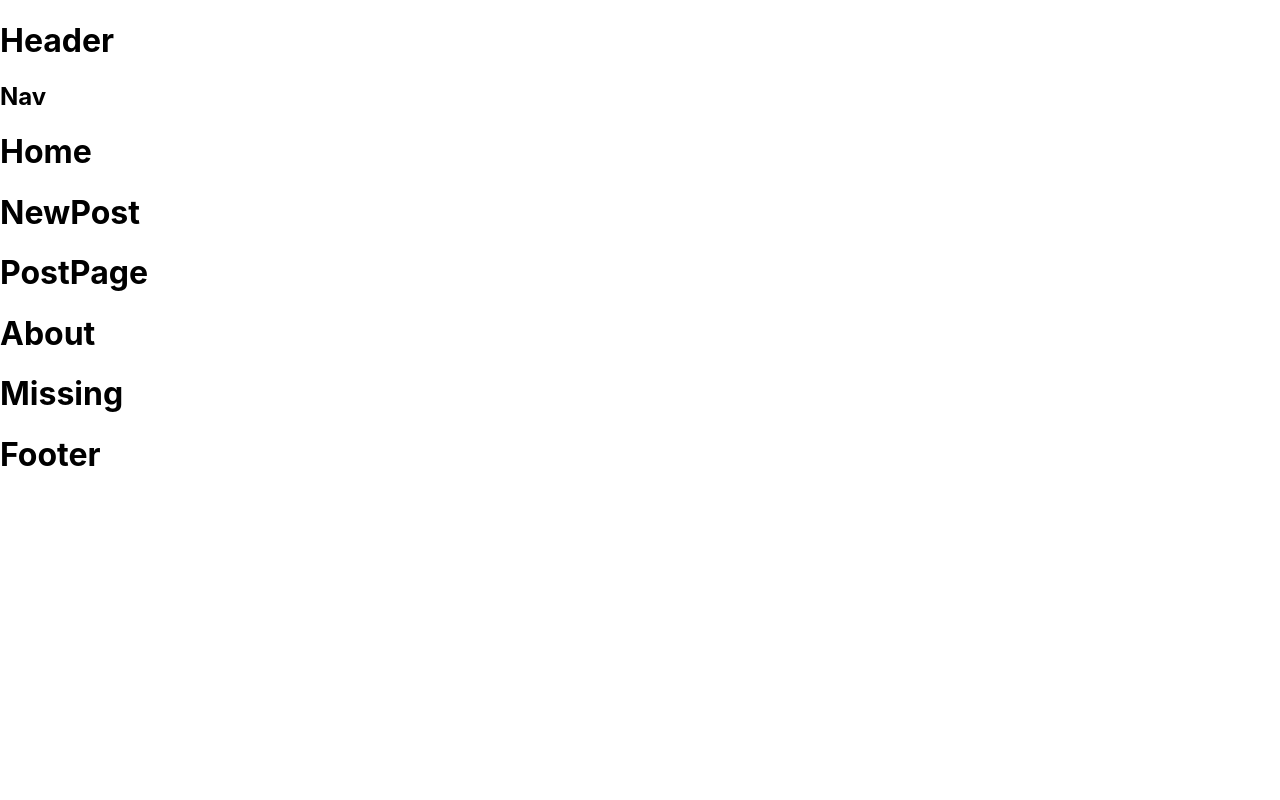
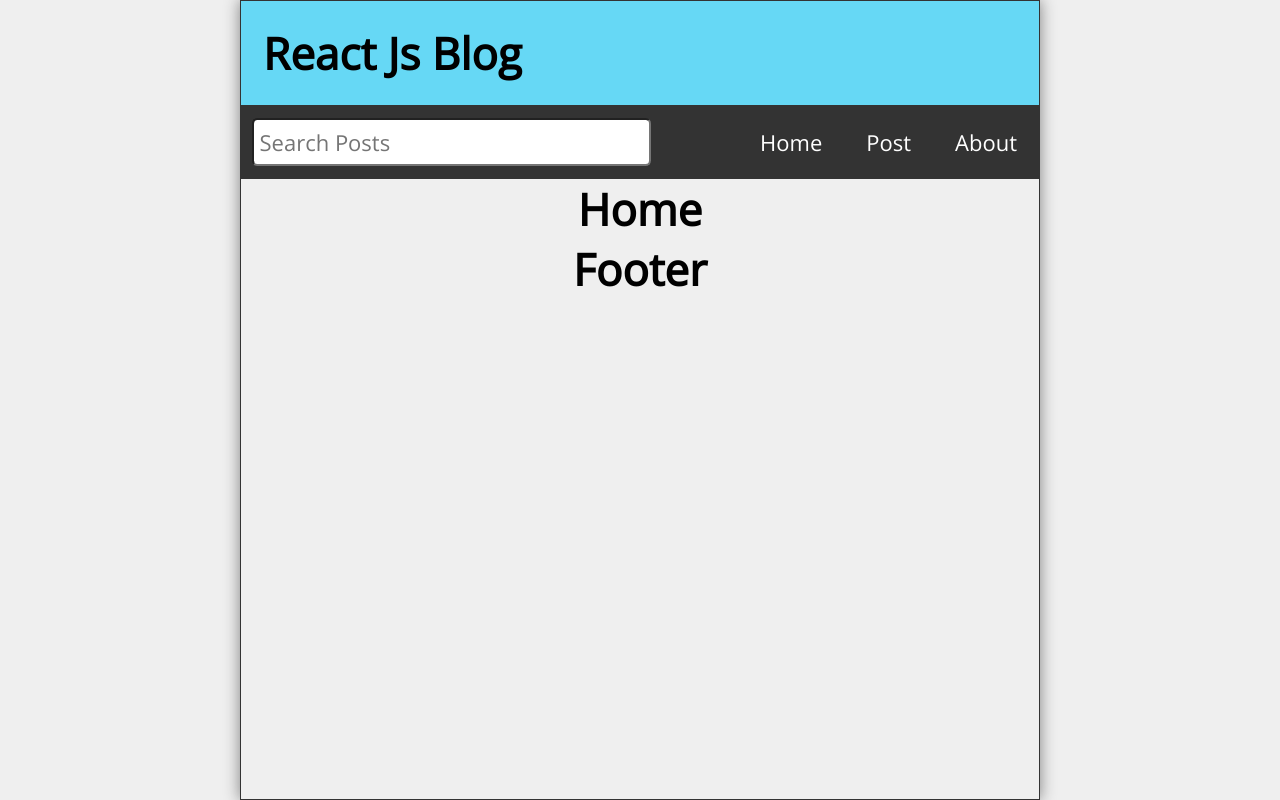
Before and after one commit to uLatipov/rc_router, a React (Create React App) app: page / in a window 1280 px wide. Built offline with nearby package versions, Linux system fonts and the light colour scheme.

Commit message:
Fully migrate to react-router-dom v6

```diff
--- a/package.json
+++ b/package.json
@@ -8,7 +8,7 @@
     "@testing-library/user-event": "^13.5.0",
     "react": "^18.2.0",
     "react-dom": "^18.2.0",
-    "react-router-dom": "^6.10.0",
+    "react-router-dom": "^6.2.2",
     "react-scripts": "5.0.1",
     "web-vitals": "^2.1.4"
   },
--- a/src/App.js
+++ b/src/App.js
@@ -6,24 +6,57 @@ import Home from "./Home";
 import NewPost from "./NewPost";
 import PostPage from "./PostPage";
 import About from "./About";
-import Missing from "./Missing";
+import NoMatch from "./NoMatch";
 
-import { Route, Switch, useHistory } from "react-router-dom";
+import { Routes, Route } from "react-router-dom";
 
 import { useState, useEffect } from "react";
+import Pagelayout from "./Pagelayout";
 
 function App() {
+	const [posts, setPosts] = useState([
+		{
+			id: 1,
+			title: "My First Post",
+			datetime: "July 01, 2021 11:17:36 AM",
+			body: "Lorem ipsum dolor sit amet consectetur adipisicing elit. Quis consequatur expedita, assumenda similique non optio! Modi nesciunt excepturi corrupti atque blanditiis quo nobis, non optio quae possimus illum exercitationem ipsa!",
+		},
+		{
+			id: 2,
+			title: "My 2nd Post",
+			datetime: "July 01, 2021 11:17:36 AM",
+			body: "Lorem ipsum dolor sit amet consectetur adipisicing elit. Quis consequatur expedita, assumenda similique non optio! Modi nesciunt excepturi corrupti atque blanditiis quo nobis, non optio quae possimus illum exercitationem ipsa!",
+		},
+		{
+			id: 3,
+			title: "My 3rd Post",
+			datetime: "July 01, 2021 11:17:36 AM",
+			body: "Lorem ipsum dolor sit amet consectetur adipisicing elit. Quis consequatur expedita, assumenda similique non optio! Modi nesciunt excepturi corrupti atque blanditiis quo nobis, non optio quae possimus illum exercitationem ipsa!",
+		},
+		{
+			id: 4,
+			title: "My Fourth Post",
+			datetime: "July 01, 2021 11:17:36 AM",
+			body: "Lorem ipsum dolor sit amet consectetur adipisicing elit. Quis consequatur expedita, assumenda similique non optio! Modi nesciunt excepturi corrupti atque blanditiis quo nobis, non optio quae possimus illum exercitationem ipsa!",
+		},
+	]);
+	const [search, setSearch] = useState("");
+	const [searchResults, setSearchResults] = useState([]);
+
 	return (
-		<div className="App">
-			<Header />
-			<Nav />
-			<Home />
-			<NewPost />
-			<PostPage />
-			<About />
-			<Missing />
-			<Footer />
-		</div>
+		<Routes>
+			<Route
+				path="/"
+				element={<Pagelayout search={search} setSearch={setSearch} />}
+			>
+				<Route index element={<Home posts={posts} />} />
+				<Route path="post" element={<NewPost />}>
+					<Route path=":id" element={<PostPage />} />
+				</Route>
+				<Route path="about" element={<About />} />
+				<Route path="*" element={<NoMatch />} />
+			</Route>
+		</Routes>
 	);
 }
 
--- a/src/Header.js
+++ b/src/Header.js
@@ -1,7 +1,7 @@
-const Header = () => {
+const Header = ({ title }) => {
 	return (
-		<header>
-			<h1>Header</h1>
+		<header className="Header">
+			<h1>{title}</h1>
 		</header>
 	);
 };
--- a/src/Missing.js
+++ /dev/null
@@ -1,9 +0,0 @@
-const Missing = () => {
-	return (
-		<main>
-			<h1>Missing</h1>
-		</main>
-	);
-};
-
-export default Missing;
--- a/src/Nav.js
+++ b/src/Nav.js
@@ -1,7 +1,29 @@
-const Nav = () => {
+import { Link } from "react-router-dom";
+
+const Nav = ({ search, setSearch }) => {
 	return (
-		<nav>
-			<h2>Nav</h2>
+		<nav className="Nav">
+			<form className="searchForm" onSubmit={(e) => e.preventDefault()}>
+				<label htmlFor="search">Search Post</label>
+				<input
+					id="search"
+					type="text"
+					placeholder="Search Posts"
+					value={search}
+					onChange={(e) => setSearch(e.target.value)}
+				/>
+			</form>
+			<ul>
+				<li>
+					<Link to="/"> Home </Link>
+				</li>
+				<li>
+					<Link to="/post"> Post </Link>
+				</li>
+				<li>
+					<Link to="/about"> About </Link>
+				</li>
+			</ul>
 		</nav>
 	);
 };
--- /dev/null
+++ b/src/NoMatch.js
@@ -0,0 +1,9 @@
+const NoMatch = () => {
+	return (
+		<main>
+			<h1>NoMatch</h1>
+		</main>
+	);
+};
+
+export default NoMatch;
--- /dev/null
+++ b/src/Pagelayout.js
@@ -0,0 +1,20 @@
+import { Outlet } from "react-router-dom";
+import Nav from "./Nav";
+import Header from "./Header";
+import Footer from "./Footer";
+
+const Pagelayout = ({ search, setSearch }) => {
+	return (
+		<div className="App">
+			<Header title={"React Js Blog"} />
+
+			<Nav search={search} setSearch={setSearch} />
+
+			<Outlet />
+
+			<Footer />
+		</div>
+	);
+};
+
+export default Pagelayout;
--- a/src/index.css
+++ b/src/index.css
@@ -1,13 +1,276 @@
-body {
-  margin: 0;
-  font-family: -apple-system, BlinkMacSystemFont, 'Segoe UI', 'Roboto', 'Oxygen',
-    'Ubuntu', 'Cantarell', 'Fira Sans', 'Droid Sans', 'Helvetica Neue',
-    sans-serif;
-  -webkit-font-smoothing: antialiased;
-  -moz-osx-font-smoothing: grayscale;
+@import url("https://fonts.googleapis.com/css2?family=Open+Sans&display=swap");
+
+* {
+	margin: 0;
+	padding: 0;
+	box-sizing: border-box;
 }
 
-code {
-  font-family: source-code-pro, Menlo, Monaco, Consolas, 'Courier New',
-    monospace;
+html {
+	font-size: 16px;
 }
+
+body {
+	min-height: 100vh;
+	font-family: "Open Sans", sans-serif;
+	-webkit-font-smoothing: antialiased;
+	-moz-osx-font-smoothing: grayscale;
+	display: flex;
+	background-color: #efefef;
+}
+
+#root {
+	flex-grow: 1;
+	display: flex;
+	justify-content: center;
+	align-items: center;
+}
+
+.App {
+	width: 100%;
+	max-width: 800px;
+	height: 100vh;
+	display: flex;
+	flex-direction: column;
+	justify-content: flex-start;
+	align-items: center;
+	border: 1px solid #333;
+	box-shadow: 0px 0px 15px gray;
+}
+
+.Header,
+.Footer {
+	width: 100%;
+	background-color: #66d8f5;
+	padding: 1rem;
+	display: flex;
+	justify-content: space-between;
+	align-items: center;
+}
+
+.Header h1 {
+	font-size: 1.5rem;
+}
+
+.Header svg {
+	font-size: 2rem;
+}
+
+.Footer {
+	padding: 0.75rem;
+	display: grid;
+	place-content: center;
+}
+
+.Nav {
+	width: 100%;
+	background-color: #333;
+	display: flex;
+	flex-direction: column;
+	justify-content: flex-start;
+	align-items: flex-start;
+}
+
+.searchForm {
+	width: 80%;
+	padding: 1rem 0 0 0.75rem;
+}
+
+.searchForm input[type="text"] {
+	font-family: "Open Sans", sans-serif;
+	width: 100%;
+	min-height: 48px;
+	font-size: 1rem;
+	padding: 0.25rem;
+	border-radius: 0.25rem;
+	outline: none;
+}
+
+.searchForm label {
+	position: absolute;
+	left: -99999px;
+}
+
+.Nav ul {
+	color: #fff;
+	list-style-type: none;
+	display: flex;
+	flex-wrap: nowrap;
+	align-items: center;
+}
+
+.Nav li {
+	padding: 1rem;
+}
+
+.Nav li:hover,
+.Nav li:focus {
+	padding: 1rem;
+}
+
+.Nav li a {
+	color: #fff;
+	text-decoration: none;
+}
+
+.Nav li:hover,
+.Nav li:focus,
+.Nav li:hover a,
+.Nav li:focus a {
+	background-color: #eee;
+	color: #333;
+}
+
+.Nav li:hover a,
+.Nav li:focus a {
+	cursor: pointer;
+}
+
+.Home,
+.NewPost,
+.PostPage,
+.About,
+.Missing {
+	width: 100%;
+	flex-grow: 1;
+	padding: 1rem;
+	overflow-y: auto;
+	background-color: #fff;
+}
+
+.post {
+	margin-top: 1rem;
+	padding-bottom: 1rem;
+	border-bottom: 1px solid lightgray;
+}
+
+.Home .post a {
+	text-decoration: none;
+}
+
+.Home .post a,
+.Home .post a:visited {
+	color: #000;
+}
+
+.post:first-child {
+	margin-top: 0;
+}
+
+.post:last-child {
+	border-bottom: none;
+}
+
+.postDate {
+	font-size: 0.75rem;
+	margin-top: 0.25rem;
+}
+
+.postBody {
+	margin: 1rem 0;
+}
+
+.newPostForm {
+	display: flex;
+	flex-direction: column;
+}
+
+.newPostForm label {
+	margin-top: 1rem;
+}
+
+.newPostForm input[type="text"],
+.newPostForm textarea {
+	font-family: "Open Sans", sans-serif;
+	width: 100%;
+	min-height: 48px;
+	font-size: 1rem;
+	padding: 0.25rem;
+	border-radius: 0.25rem;
+	margin-right: 0.25rem;
+	outline: none;
+}
+
+.newPostForm textarea {
+	height: 100px;
+}
+
+.newPostForm button {
+	margin-top: 1rem;
+	height: 48px;
+	min-width: 48px;
+	border-radius: 10px;
+	padding: 0.5rem;
+	font-size: 1rem;
+	cursor: pointer;
+}
+
+.Missing h2,
+.PostPage h2,
+.Missing p,
+.PostPage p {
+	margin-bottom: 1rem;
+}
+
+.PostPage button {
+	height: 48px;
+	min-width: 48px;
+	border-radius: 0.25rem;
+	padding: 0.5rem;
+	font-size: 1rem;
+	background-color: red;
+	color: #fff;
+	cursor: pointer;
+}
+
+.statusMsg {
+	margin-top: 2rem;
+}
+
+@media only screen and (min-width: 610px) {
+	html {
+		font-size: 22px;
+	}
+
+	.Header h1 {
+		font-size: 2rem;
+	}
+
+	.Nav {
+		flex-direction: row;
+		flex-wrap: nowrap;
+		justify-content: space-between;
+		align-items: center;
+	}
+
+	.Nav ul {
+		text-align: right;
+	}
+
+	.Nav li:hover,
+	.Nav li:focus,
+	.Nav li:hover a,
+	.Nav li:focus a {
+		background-color: #eee;
+		color: #333;
+	}
+
+	.searchForm {
+		width: 50%;
+		padding: 0.5rem 0;
+	}
+
+	.searchForm input[type="text"] {
+		margin-left: 0.5rem;
+	}
+
+	.newPostForm textarea {
+		height: 300px;
+	}
+}
+
+@media only screen and (min-width: 992px) {
+	.Header svg {
+		font-size: 3rem;
+	}
+}
--- a/src/index.js
+++ b/src/index.js
@@ -2,20 +2,18 @@ import React from "react";
 import ReactDOM from "react-dom/client";
 import "./index.css";
 import App from "./App";
-import { createBrowserRouter, RouterProvider } from "react-router-dom";
+
+import { BrowserRouter, Routes, Route } from "react-router-dom";
 
 const root = ReactDOM.createRoot(document.getElementById("root"));
 
-const router = createBrowserRouter([
-	{
-		path: "/",
-		element: <App />,
-	},
-]);
-
 root.render(
 	<React.StrictMode>
-		<RouterProvider router={router} />
+		<BrowserRouter>
+			<Routes>
+				<Route path="/*" element={<App />} />
+			</Routes>
+		</BrowserRouter>
 	</React.StrictMode>
 );
 
```
Also changed, not shown: 1 other file (tests, documents, lock files or other folders).
